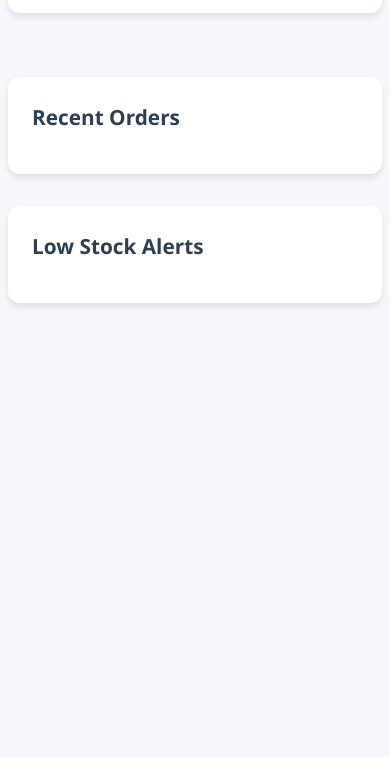
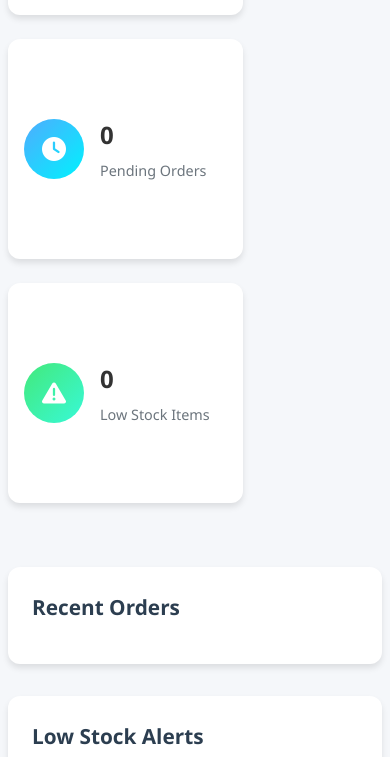
Before and after one commit to laarne/csc106, a website: page index.html in a window 390 px wide. Shown: the part 669-1426 px from the top of the page. Before the commit the page ends 980 px from the top, so only its background shows below. Drawn offline with Linux system fonts and the light colour scheme; no server answers.

Commit message:
Update styles.css

```diff
--- a/styles.css
+++ b/styles.css
@@ -728,3 +728,9 @@ tr:hover {
         padding: 0.5rem;
     }
 }
+
+@media (max-width: 768px) {
+    .stats-grid {
+        flex-direction: column;  /* Stack vertically on smaller screens */
+    }
+}
```
